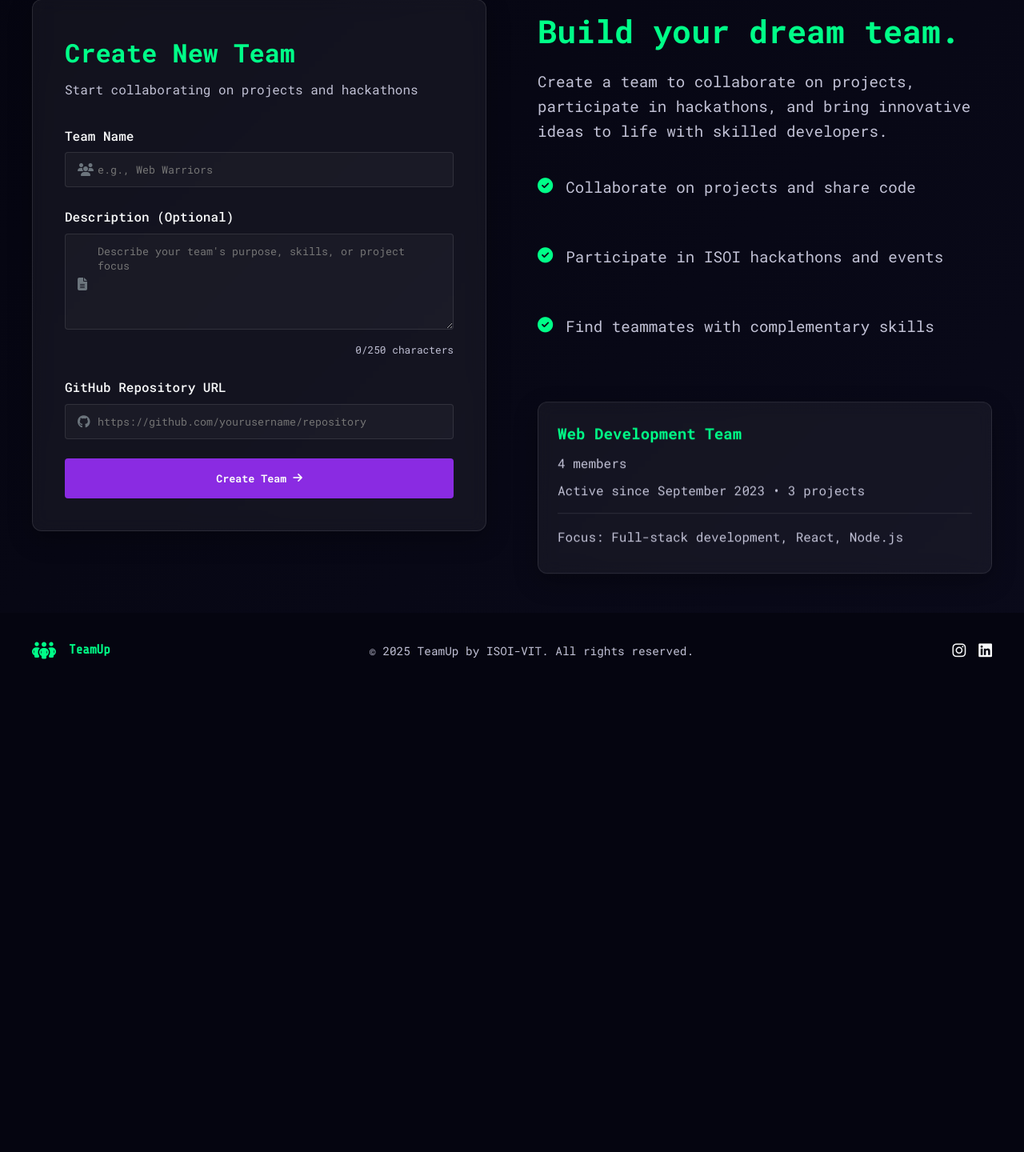
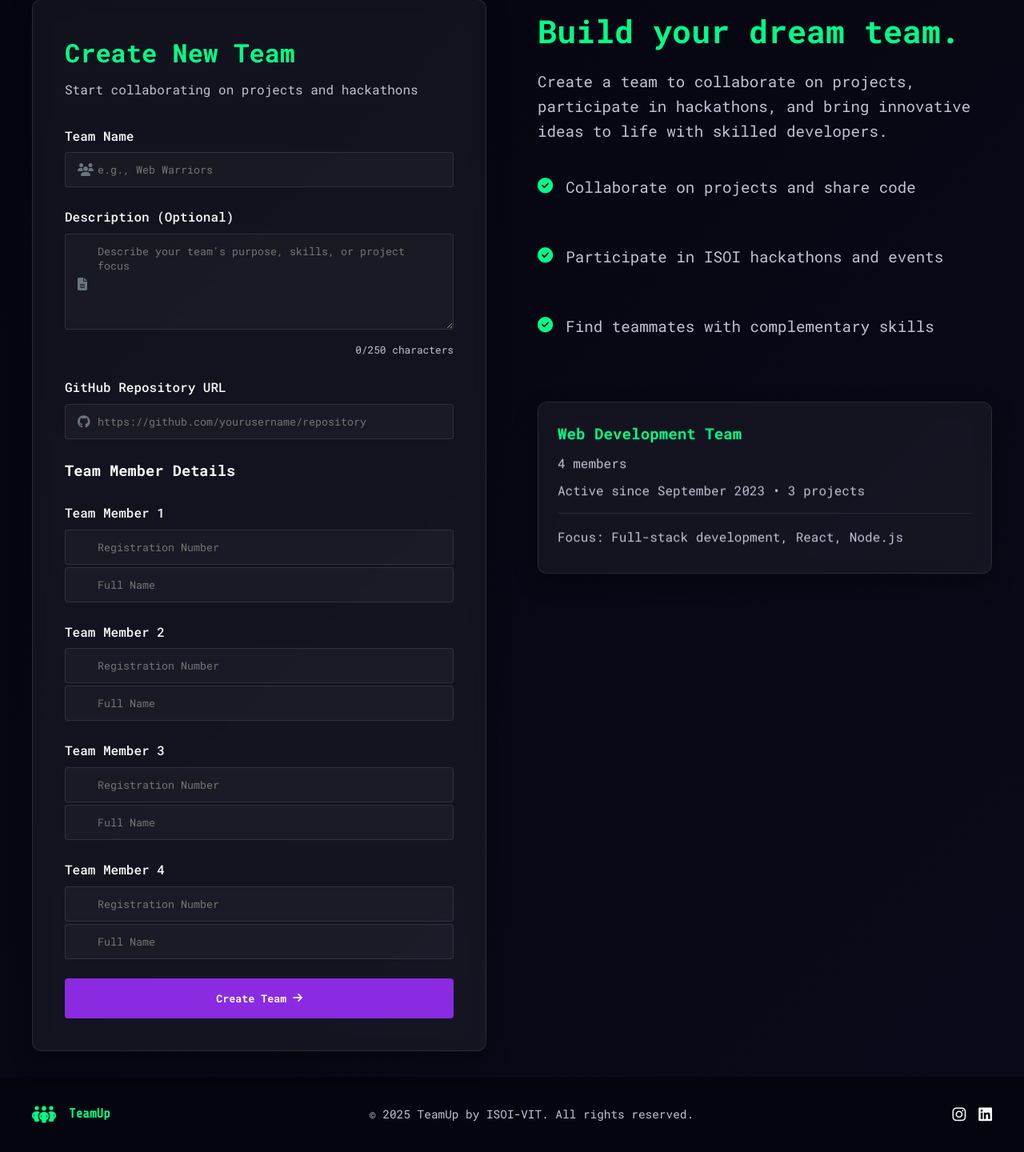
Before and after one commit to ujjwal-hirwani/TeamUp-Deployment, a Flask app: page /create_team in a window 1280 px wide. Shown: the part 135-1575 px from the top of the page at 80% size. Before the commit the page ends 959 px from the top, so only its background shows below. Run offline with Flask 3, Linux system fonts and the light colour scheme; the visitor is signed in with stand-in values (Sample User, id 1); parts of the project's set-up code (start-up, migrations or seed data) failed here and were passed over; some libraries are stand-ins or nearby versions.

Commit message:
Updated app to leader only registration

```diff
--- a/app.py
+++ b/app.py
@@ -277,6 +277,14 @@ def create_team():
         team_name = request.form['team_name'].strip()
         description = request.form['description'].strip()
         github_repo = request.form['github_repo'].strip()
+        reg_no_1 = request.form['reg_no_1'].strip()
+        reg_no_2 = request.form['reg_no_2'].strip()
+        reg_no_3 = request.form['reg_no_3'].strip()
+        reg_no_4 = request.form['reg_no_4'].strip()
+        name_1 = request.form['name_1'].strip()
+        name_2 = request.form['name_2'].strip()
+        name_3 = request.form['name_3'].strip()
+        name_4 = request.form['name_4'].strip()
 
         # Ensure unique team name
         if teams_collection.find_one({"team_name": team_name}):
@@ -285,7 +293,7 @@ def create_team():
 
         # Generate guaranteed unique 6-char code
         code = generate_unique_code()
-
+        creator_name = current_user.first_name + " " + current_user.last_name
         now_ist = datetime.now(IST)
         team_doc = {
             "team_name": team_name,
@@ -294,7 +302,8 @@ def create_team():
             "created_by": current_user.regn_no,
             "date": now_ist.date().isoformat(),
             "time": now_ist.time().isoformat(timespec="seconds"),
-            "users": [current_user.regn_no],
+            "users": [current_user.regn_no, reg_no_1, reg_no_2, reg_no_3, reg_no_4],
+            "team_members": [creator_name, name_1, name_2, name_3, name_4],
             "github_repo": github_repo,
             "points": 0   # ✅ Initialize with 0 points
         }
@@ -384,13 +393,7 @@ def team(team_id):
     creator = users_collection.find_one({"regn_no": team['created_by']})
     created_by_name = f"{creator.get('first_name', '')} {creator.get('last_name', '')}" if creator else team['created_by']
 
-    members = []
-    for regn_no in team.get('users', []):
-        user = users_collection.find_one({"regn_no": regn_no})
-        if user:
-            members.append(f"{user.get('first_name','')} {user.get('last_name','')}")
-        else:
-            members.append(regn_no)
+    members = team.get('team_members', [])
 
     return render_template(
         'team.html',
--- a/templates/admin_dashboard.html
+++ b/templates/admin_dashboard.html
@@ -506,6 +506,7 @@
             <th>Team Name</th>
             <th>Code</th>
             <th>Points</th>
+            <th>Description</th>
             <th>Actions</th>
           </tr>
         </thead>
@@ -515,6 +516,9 @@
             <td>{{ team.team_name }}</td>
             <td>{{ team.code }}</td>
             <td>{{ team.points }}</td>
+            {% if team.description %}
+              <td>{{ team.description }}</td>
+            {% endif %}
             <td>
               <div class="team-actions">
                 <!-- Update Points -->
--- a/templates/create_team.html
+++ b/templates/create_team.html
@@ -603,11 +603,51 @@
                         </div>
                     </div>
 
+                    <!-- Team Members -->
+                    <h3>Team Member Details</h3>
+                    <br>
+                    <!-- Member 1 -->
+                    <div class="form-group">
+                        <label>Team Member 1</label>
+                        <div class="input-group">
+                            <input style="margin-bottom: 3px;" type="text" name="reg_no_1" placeholder="Registration Number">
+                            <input type="text" name="name_1" placeholder="Full Name">
+                        </div>
+                    </div>
+
+                    <!-- Member 2 -->
+                    <div class="form-group">
+                        <label>Team Member 2</label>
+                        <div class="input-group">
+                            <input style="margin-bottom: 3px;" type="text" name="reg_no_2" placeholder="Registration Number">
+                            <input type="text" name="name_2" placeholder="Full Name">
+                        </div>
+                    </div>
+
+                    <!-- Member 3 -->
+                    <div class="form-group">
+                        <label>Team Member 3</label>
+                        <div class="input-group">
+                            <input style="margin-bottom: 3px;" type="text" name="reg_no_3" placeholder="Registration Number">
+                            <input type="text" name="name_3" placeholder="Full Name">
+                        </div>
+                    </div>
+
+                    <!-- Member 4 -->
+                    <div class="form-group">
+                        <label>Team Member 4</label>
+                        <div class="input-group">
+                            <input style="margin-bottom: 3px;" type="text" name="reg_no_4" placeholder="Registration Number">
+                            <input type="text" name="name_4" placeholder="Full Name">
+                        </div>
+                    </div>
+
                     <button type="submit">
                         Create Team
                         <i class="fas fa-arrow-right"></i>
                     </button>
                 </form>
+
             </section>
 
             <!-- Right Column - Info -->
--- a/templates/dashboard.html
+++ b/templates/dashboard.html
@@ -686,9 +686,9 @@
                     <a href="{{ url_for('create_team') }}" class="btn btn-primary">
                         <i class="fas fa-plus"></i> Create Team
                     </a>
-                    <a href="{{ url_for('join_team') }}" class="btn btn-outline">
+                    <!-- <a href="{{ url_for('join_team') }}" class="btn btn-outline">
                         <i class="fas fa-users"></i> Join Team
-                    </a>
+                    </a> -->
                 </div>
             </section>
 
```
Also changed, not shown: templates/team.html (+3 -8 lines).
